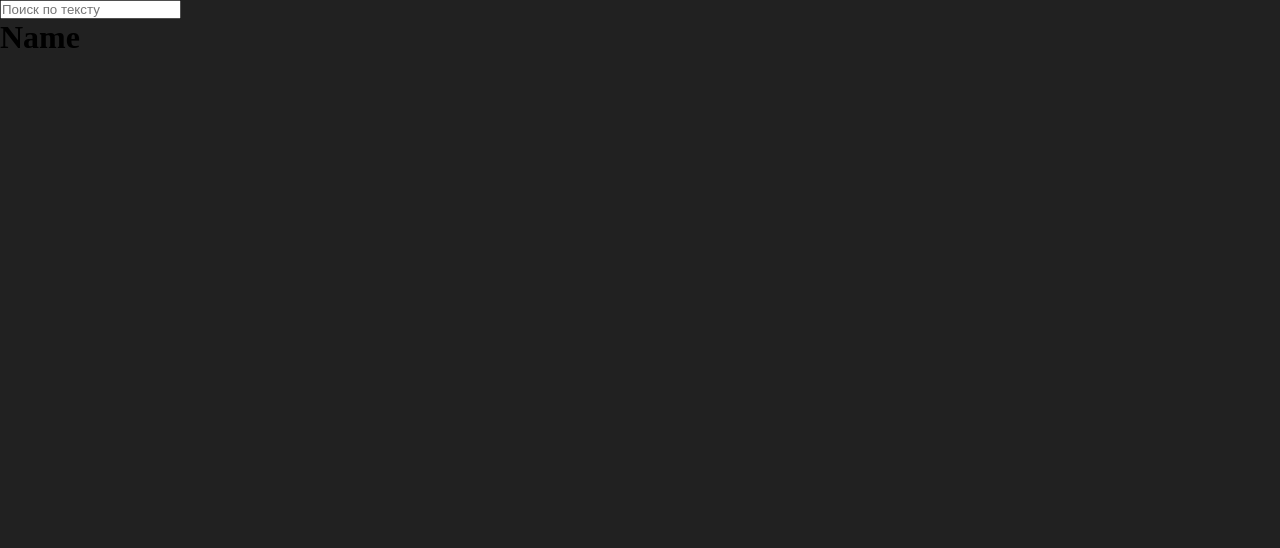
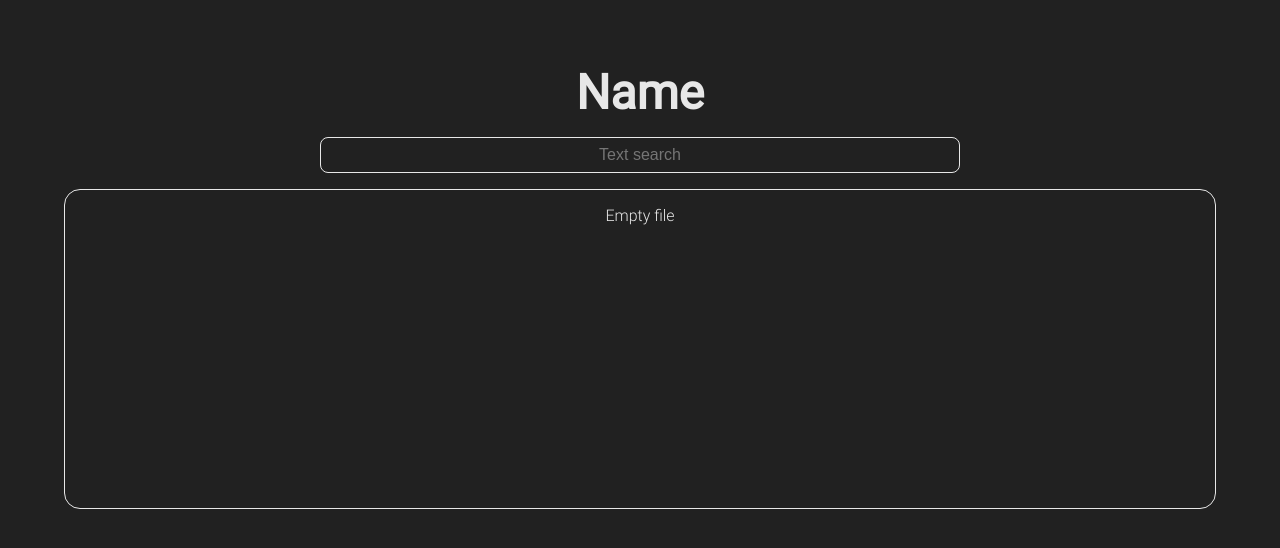
Before and after one commit to LitVi74/File-List, a React (Create React App) app in the folder client/: page /1 in a window 1280 px wide. Shown: the top 548 px of the page. Built offline with nearby package versions, Linux system fonts and the light colour scheme.

Commit message:
add styles for FilePage

```diff
--- a/client/src/components/FIlePage/Editable.tsx
+++ b/client/src/components/FIlePage/Editable.tsx
@@ -1,45 +1,55 @@
-import React, {useCallback, useEffect, useState} from "react";
-import HightlightByText from "./HightlightByText";
+import React, {useCallback, useEffect, useRef, useState} from "react";
 
 interface IEditable {
     isEditingProps?: boolean,
     value?: string,
     callback?: (value: string) => void,
-    filter?: string;
+    children?: JSX.Element;
+    textClassName?: string;
+    textAreaClassName?: string;
 }
 
 const Editable = ({
     isEditingProps = false,
     value = "",
     callback,
-    filter
+    children,
+    textClassName,
+    textAreaClassName,
 }: IEditable) => {
     const [isEditing, setEditing] = useState<boolean>(isEditingProps);
     const [textareaValue, setTextareaValue] = useState<string>(value);
+    const textAreaRef = useRef<HTMLTextAreaElement>(null);
 
-    const handleDivBlur = useCallback(() => {
-        setEditing(!isEditing)
+    const handleTextAreaBlur = useCallback(() => {
+        setEditing(false)
         callback?.(textareaValue);
-    },[textareaValue])
+    },[textareaValue, callback])
 
-    useEffect(() => console.log(filter), [filter])
+    const handleDivClick = useCallback(() => {
+        setEditing(true);
+    },[])
+
+    useEffect(() => {
+        if (isEditing) textAreaRef.current?.focus()
+    }, [isEditing])
 
     return (
         <>
         {isEditing ? (
-                <div
-                    onBlur={handleDivBlur}
-                >
-                    <textarea
-                        onChange={(event) => setTextareaValue(event.currentTarget.value)}
-                        value={textareaValue}
-                    />
-                </div>
+                <textarea
+                    ref={textAreaRef}
+                    onBlur={handleTextAreaBlur}
+                    onChange={(event) => setTextareaValue(event.currentTarget.value)}
+                    value={textareaValue}
+                    className={textAreaClassName}
+                />
             ): (
                 <div
-                    onClick={() => setEditing(!isEditing)}
+                    className={textClassName}
+                    onClick={handleDivClick}
                 >
-                    <HightlightByText filter={filter} text={value}/>
+                    {children}
                 </div>
         )}
         </>
--- a/client/src/components/FIlePage/HightlightByText.tsx
+++ b/client/src/components/FIlePage/HightlightByText.tsx
@@ -1,11 +1,16 @@
 interface IHightlightByText {
     filter?: string,
     text?: string,
+    className?: string,
 }
 
-const HightlightByText= ({filter, text}: IHightlightByText) => {
+const HightlightByText= ({
+                            filter,
+                            text,
+                            className
+}: IHightlightByText) => {
 
-    if (!filter || !text) return <p>{text}</p>
+    if (!filter || !text) return <p>{text?.trim() || "Empty file"}</p>
 
     const regexp = new RegExp(filter, 'ig')
     const matchValue = text.match(regexp)
@@ -21,7 +26,7 @@ const HightlightByText= ({filter, text}: IHightlightByText) => {
                         return (
                             <>
                                 {textPert}
-                                <span style={{background: "yellow"}}>{textFound}</span>
+                                <span className={className}>{textFound}</span>
                             </>
                         )
                     }
--- a/client/src/pages/FilePage.tsx
+++ b/client/src/pages/FilePage.tsx
@@ -3,6 +3,10 @@ import {useAppDispatch, useAppSelector} from "../hooks/redux";
 import {fileContentChanging, selectFileByName} from "../store/fileSlice";
 import Editable from "../components/FIlePage/Editable";
 import React, {useCallback, useState} from "react";
+import HightlightByText from "../components/FIlePage/HightlightByText";
+import Title from "../components/Title";
+
+import "../styles/FilePage/FilePage.scss";
 
 const FilePage = () => {
     const {file_name} = useParams();
@@ -16,23 +20,31 @@ const FilePage = () => {
             name: file_name ?? '',
             content: newContent
         }))
-    }, [file_name])
+    }, [file_name, dispatch])
 
     const handleInputChange = useCallback((event: React.ChangeEvent<HTMLInputElement>) => {
         setFilter(event.currentTarget.value);
     }, [])
 
     return (
-        <div>
+        <section className="main_section">
+            <Title titleText={file?.name ?? 'Name'} titleClass="title" />
             <input
+                className="search_input"
                 type="text"
-                placeholder="Поиск по тексту"
+                placeholder="Text search"
                 value={filter}
                 onChange={handleInputChange}
             />
-            <h1>{file?.name ?? 'Name'}</h1>
-            <Editable value={file?.content} callback={handleFileContentChange} filter={filter} />
-        </div>
+            <Editable
+                value={file?.content}
+                callback={handleFileContentChange}
+                textClassName="file_content"
+                textAreaClassName="file_content__editing"
+            >
+                <HightlightByText className="searched_text" filter={filter} text={file?.content}/>
+            </Editable>
+        </section>
     );
 };
 
--- a/client/src/styles/App.scss
+++ b/client/src/styles/App.scss
@@ -1,4 +1,5 @@
 @use 'colors';
+@use 'fonts';
 
 * {
   margin: 0;
@@ -12,5 +13,21 @@
 
   background-color: colors.$mineColor;
 
+  font-family: fonts.$mainFont;
+  color: colors.$secondColor;
+
   overflow-y: auto;
 }
+
+.main_section {
+  display: flex;
+  flex-direction: column;
+  align-items: center;
+
+  padding: 4rem;
+}
+
+.title {
+  font-size: 3em;
+  margin-bottom: 1rem;
+}
--- a/client/src/styles/FileListPage/FileListPage.scss
+++ b/client/src/styles/FileListPage/FileListPage.scss
@@ -1,22 +1,5 @@
 @use '../colors';
-@use '../fonts';
 @use '../mixins';
-
-.main_section {
-  display: flex;
-  flex-direction: column;
-  align-items: center;
-
-  padding: 4rem;
-
-  font-family: fonts.$mainFont;
-  color: colors.$secondColor;
-}
-
-.title {
-  font-size: 3em;
-  margin-bottom: 1rem;
-}
 
 #add_file_input {
   opacity: 0;
@@ -25,18 +8,7 @@
 }
 
 .add_file_label {
-  width: min(70vw, 40rem);
-  padding: .5rem;
-  margin-bottom: 1rem;
-
-  border: 1px solid colors.$secondColor;
-  @include mixins.borderRadius(.5em);
-
-  text-align: center;
-
-  &:hover {
-    cursor: pointer;
-  }
+  @include mixins.input;
 }
 
 .file_list {
--- /dev/null
+++ b/client/src/styles/FilePage/FilePage.scss
@@ -0,0 +1,49 @@
+@use "../colors";
+@use "../mixins";
+@use "../fonts";
+
+.search_input {
+  @include mixins.input;
+
+  &:focus-visible {
+    outline: none;
+
+    background-color: colors.$thirdColor;
+  }
+}
+
+.file_content {
+  width: 100%;
+  min-height: 40vh;
+  padding: 1em;
+
+  border: 1px solid colors.$secondColor;
+  @include mixins.borderRadius(1em);
+
+  text-align: center;
+
+  @include mixins.hoverBackground;
+
+  &__editing {
+    outline: none;
+
+    width: 100%;
+    min-height: 40vh;
+    padding: 1em;
+
+    border: 1px solid colors.$secondColor;
+    @include mixins.borderRadius(1em);
+
+    background-color: colors.$thirdColor;
+
+    font-size: 1em;
+    font-family: fonts.$mainFont;
+    text-align: center;
+    color: colors.$secondColor;
+  }
+}
+
+.searched_text {
+  color: colors.$mineColor;
+  background-color: #f5f5dc;
+}
--- a/client/src/styles/_mixins.scss
+++ b/client/src/styles/_mixins.scss
@@ -21,3 +21,23 @@
   background: url("./res/" + $imageName) center no-repeat;
   background-size: contain;
 }
+
+@mixin input() {
+  width: min(70vw, 40rem);
+  padding: .5rem;
+  margin-bottom: 1rem;
+
+  background-color: colors.$mineColor;
+
+  color: colors.$secondColor;
+  font-size: 1em;
+
+  border: 1px solid colors.$secondColor;
+  @include borderRadius(.5em);
+
+  text-align: center;
+
+  &:hover {
+    cursor: pointer;
+  }
+}
```
